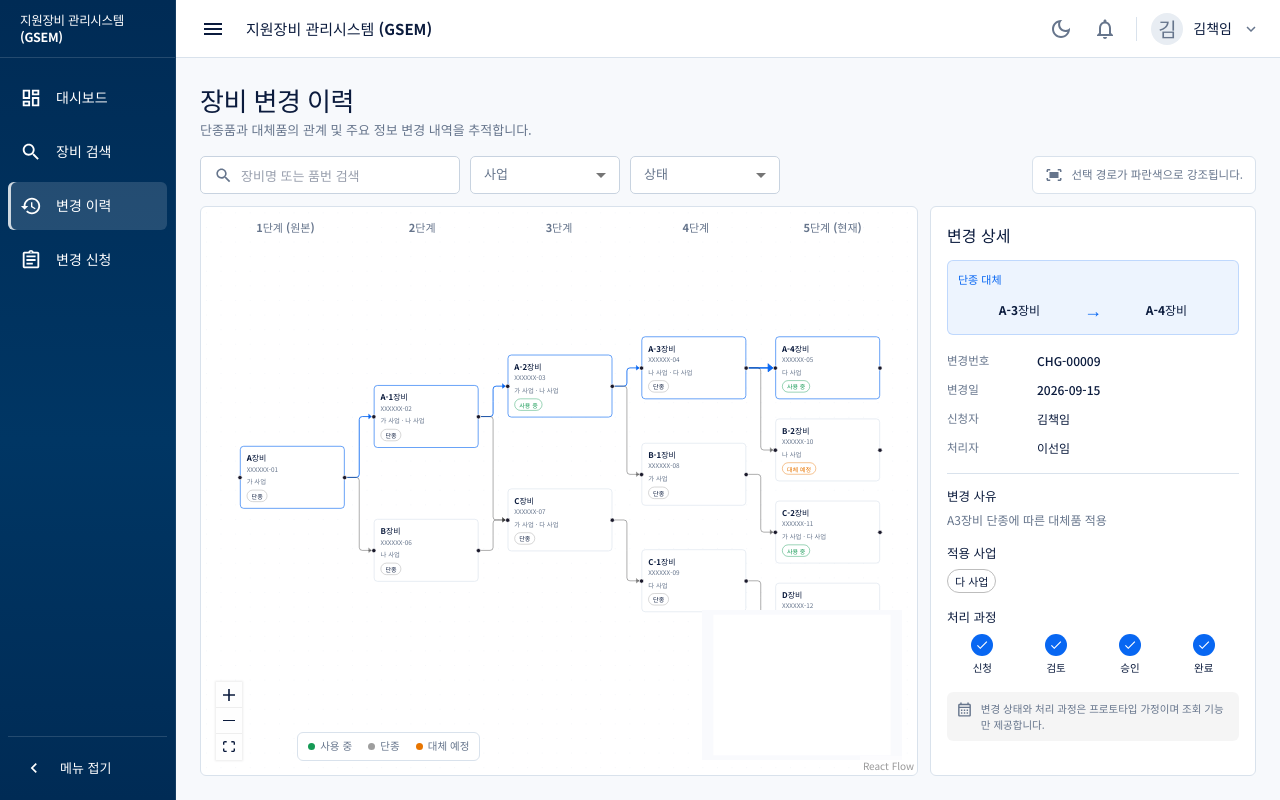
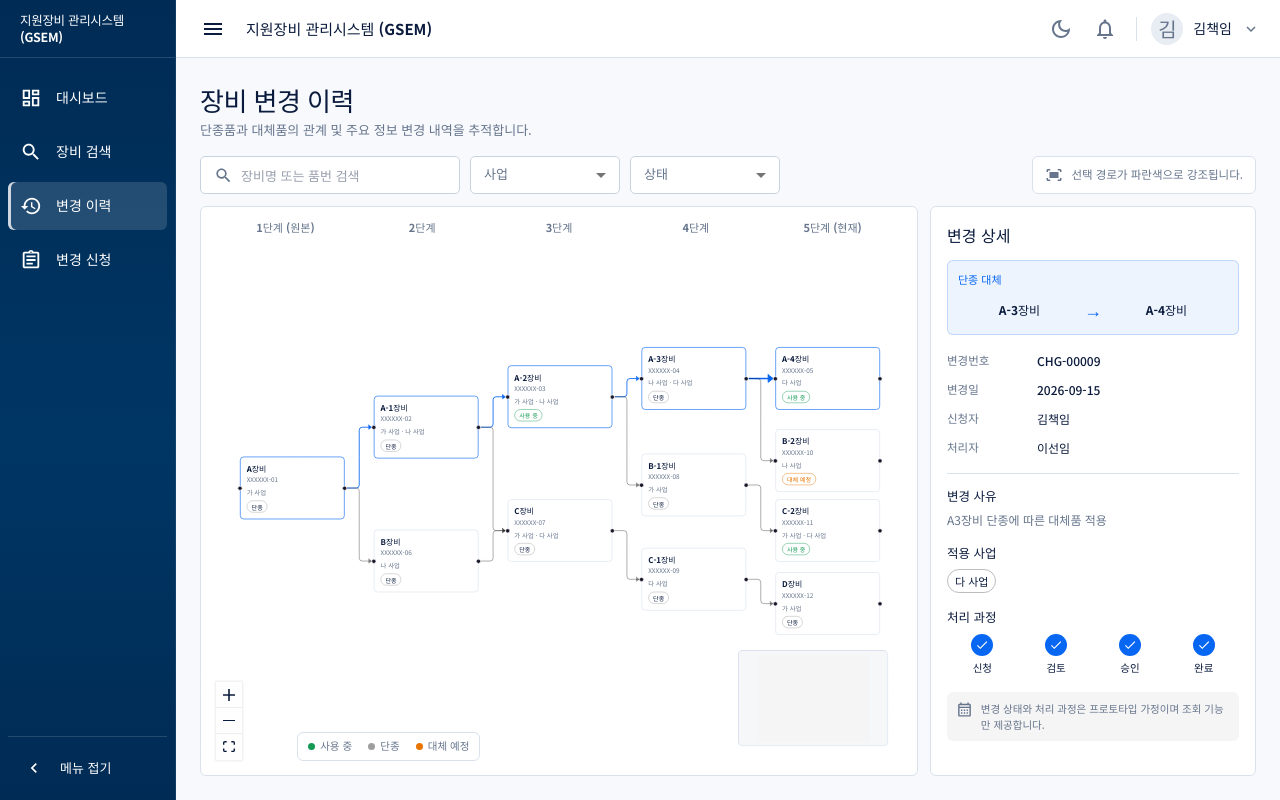
Before and after one commit to Nagyeong3/gsem-web, a React (Vite) app: page /history in a window 1280 px wide. Built offline with nearby package versions, Linux system fonts and the light colour scheme; no server answers.

Commit message:
디자인: 그래프 전체 가시성과 미니맵 대비 개선

```diff
--- a/src/pages/ChangeHistoryPage.tsx
+++ b/src/pages/ChangeHistoryPage.tsx
@@ -112,10 +112,10 @@ export function ChangeHistoryPage() {
         <Box sx={{ position: 'absolute', zIndex: 2, top: 12, left: 16, right: 16, display: 'grid', gridTemplateColumns: 'repeat(5, 1fr)', pointerEvents: 'none' }}>
           {['1단계 (원본)', '2단계', '3단계', '4단계', '5단계 (현재)'].map((label) => <Typography key={label} sx={{ fontSize: 11, fontWeight: 700, color: 'text.secondary', textAlign: 'center' }}>{label}</Typography>)}
         </Box>
-        <ReactFlow nodes={nodes} edges={edges} nodeTypes={nodeTypes} fitView fitViewOptions={{ padding: 0.12 }} minZoom={0.55} maxZoom={1.4} nodesDraggable={false} nodesConnectable={false} elementsSelectable onEdgeClick={(_, edge) => setSelectedRelationId(edge.id)} onNodeClick={(_, node) => { const relation = graph.relations.find((item) => item.target === node.id) ?? graph.relations.find((item) => item.source === node.id); if (relation) setSelectedRelationId(relation.id); }} colorMode={theme.palette.mode}>
+        <ReactFlow nodes={nodes} edges={edges} nodeTypes={nodeTypes} fitView fitViewOptions={{ padding: 0.12 }} minZoom={0.55} maxZoom={1.4} nodesDraggable={false} nodesConnectable={false} elementsSelectable proOptions={{ hideAttribution: true }} onEdgeClick={(_, edge) => setSelectedRelationId(edge.id)} onNodeClick={(_, node) => { const relation = graph.relations.find((item) => item.target === node.id) ?? graph.relations.find((item) => item.source === node.id); if (relation) setSelectedRelationId(relation.id); }} colorMode={theme.palette.mode}>
           <Background gap={24} size={1} color={theme.palette.divider} />
           <Controls showInteractive={false} position="bottom-left" />
-          <MiniMap position="bottom-right" pannable zoomable nodeColor={(node) => node.id === selectedRelation?.target ? theme.palette.primary.main : theme.palette.grey[400]} maskColor={alpha(theme.palette.background.default, 0.72)} />
+          <MiniMap position="bottom-right" pannable zoomable nodeColor={(node) => node.id === selectedRelation?.target ? theme.palette.primary.main : theme.palette.grey[500]} maskColor={alpha(theme.palette.background.default, 0.4)} style={{ width: 150, height: 96, right: 14, bottom: 14, border: `1px solid ${theme.palette.divider}`, borderRadius: 4, background: theme.palette.action.hover }} />
         </ReactFlow>
         <Box sx={{ position: 'absolute', zIndex: 2, left: 96, bottom: 14, display: 'flex', gap: 2, px: 1.25, py: 0.7, bgcolor: alpha(theme.palette.background.paper, 0.94), border: '1px solid', borderColor: 'divider', borderRadius: 1 }}>
           {[['사용 중', 'success.main'], ['단종', 'text.disabled'], ['대체 예정', 'warning.main']].map(([label, color]) => <Box key={label} sx={{ display: 'flex', alignItems: 'center', gap: 0.65 }}><Box sx={{ width: 7, height: 7, borderRadius: '50%', bgcolor: color }} /><Typography sx={{ fontSize: 10.5, color: 'text.secondary' }}>{label}</Typography></Box>)}
--- a/src/services/replacementHistoryService.ts
+++ b/src/services/replacementHistoryService.ts
@@ -9,11 +9,11 @@ const graph: ReplacementGraph = {
     { id: 'c', itemNum: 'XXXXXX-07', itemName: 'C장비', businesses: ['가 사업', '다 사업'], status: '단종', depth: 3, position: { x: 460, y: 250 } },
     { id: 'a3', itemNum: 'XXXXXX-04', itemName: 'A-3장비', businesses: ['나 사업', '다 사업'], status: '단종', depth: 4, position: { x: 680, y: 0 } },
     { id: 'b1', itemNum: 'XXXXXX-08', itemName: 'B-1장비', businesses: ['가 사업'], status: '단종', depth: 4, position: { x: 680, y: 175 } },
-    { id: 'c1', itemNum: 'XXXXXX-09', itemName: 'C-1장비', businesses: ['다 사업'], status: '단종', depth: 4, position: { x: 680, y: 350 } },
+    { id: 'c1', itemNum: 'XXXXXX-09', itemName: 'C-1장비', businesses: ['다 사업'], status: '단종', depth: 4, position: { x: 680, y: 330 } },
     { id: 'a4', itemNum: 'XXXXXX-05', itemName: 'A-4장비', businesses: ['다 사업'], status: '사용 중', depth: 5, position: { x: 900, y: 0 } },
     { id: 'b2', itemNum: 'XXXXXX-10', itemName: 'B-2장비', businesses: ['나 사업'], status: '대체 예정', depth: 5, position: { x: 900, y: 135 } },
-    { id: 'c2', itemNum: 'XXXXXX-11', itemName: 'C-2장비', businesses: ['가 사업', '다 사업'], status: '사용 중', depth: 5, position: { x: 900, y: 270 } },
-    { id: 'd', itemNum: 'XXXXXX-12', itemName: 'D장비', businesses: ['가 사업'], status: '단종', depth: 5, position: { x: 900, y: 405 } },
+    { id: 'c2', itemNum: 'XXXXXX-11', itemName: 'C-2장비', businesses: ['가 사업', '다 사업'], status: '사용 중', depth: 5, position: { x: 900, y: 250 } },
+    { id: 'd', itemNum: 'XXXXXX-12', itemName: 'D장비', businesses: ['가 사업'], status: '단종', depth: 5, position: { x: 900, y: 370 } },
   ],
   relations: [
     ['r1', 'a', 'a1'], ['r2', 'a', 'b'], ['r3', 'a1', 'a2'], ['r4', 'a1', 'c'],
```
